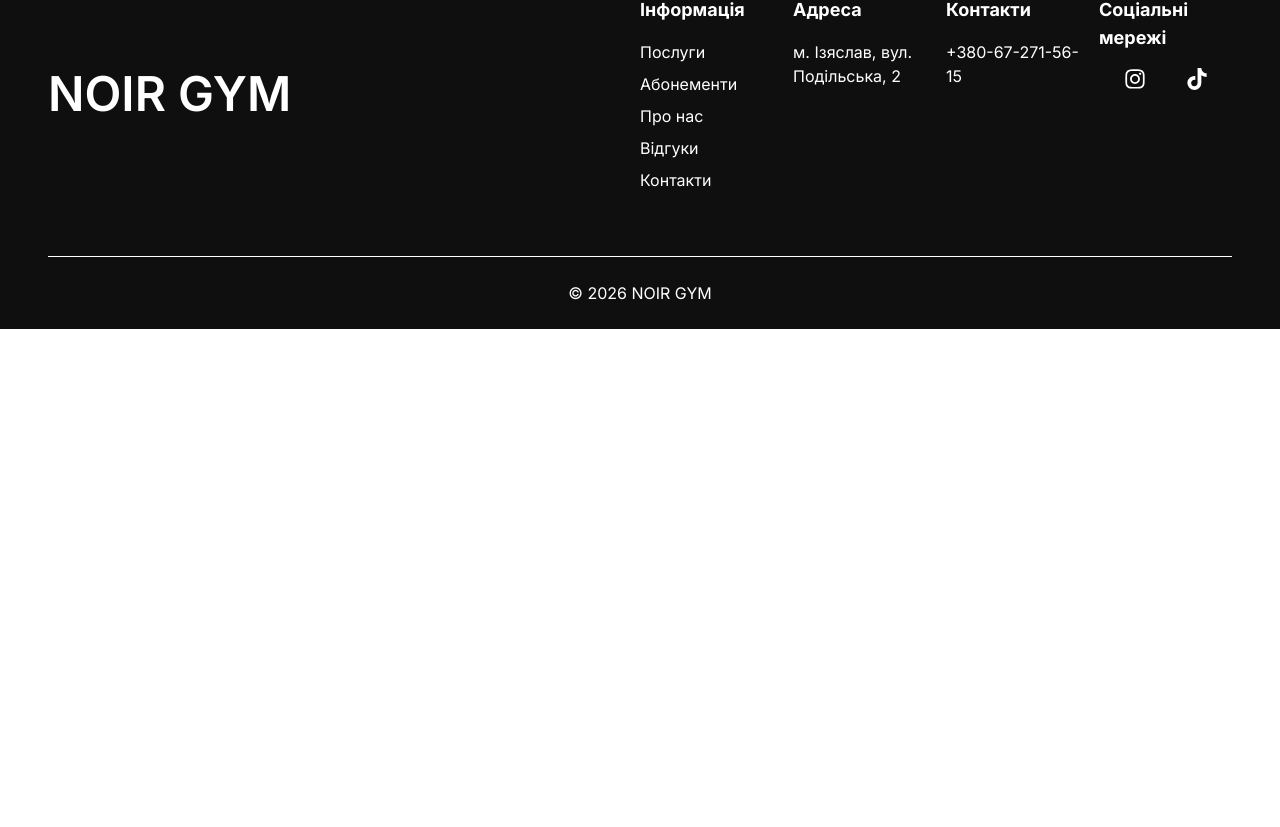
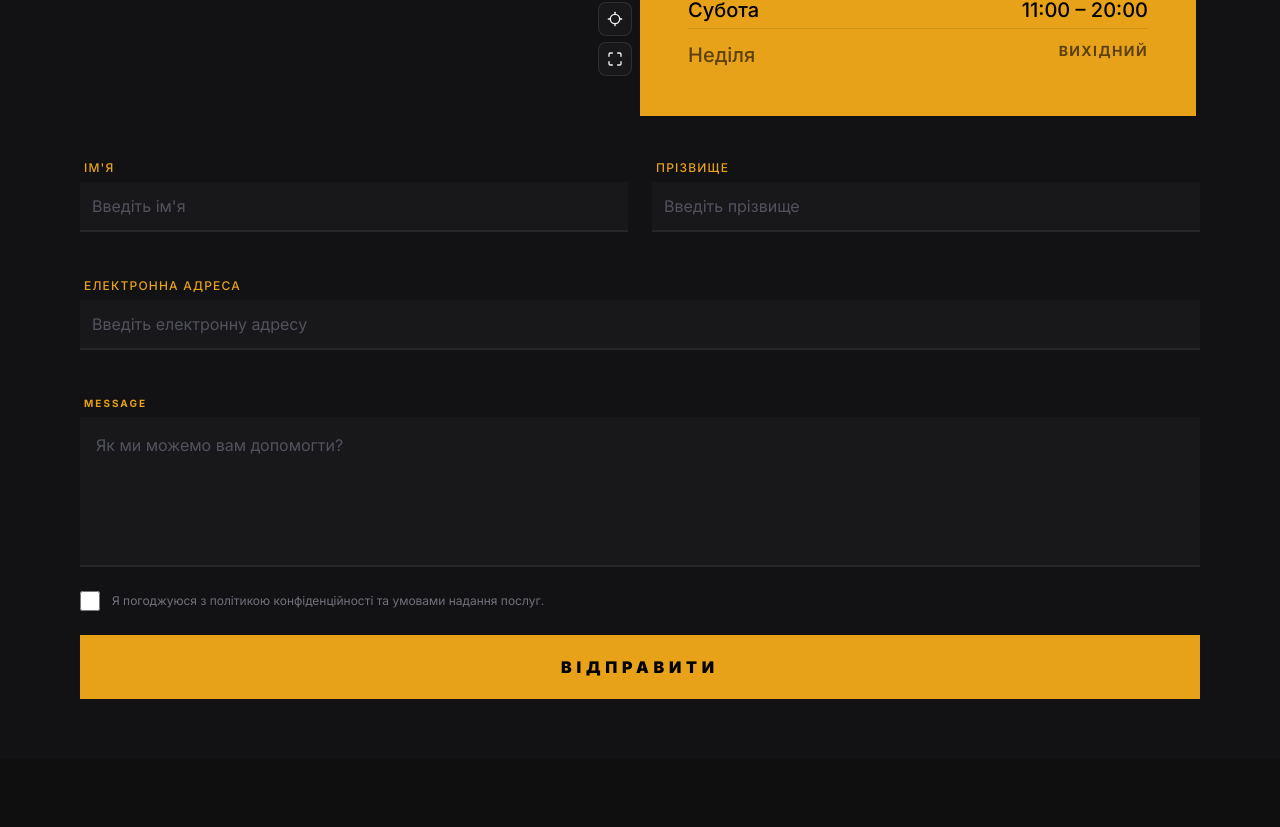
Before and after one commit to r1nozaki/NoirGym, a Next.js app: page /contacts in a window 1280 px wide. Shown: the part 908-1735 px from the top of the page. Before the commit the page ends 1237 px from the top, so only its background shows below. Built offline with nearby package versions, Linux system fonts and the light colour scheme; no server answers.

Commit message:
Added ContactForm

```diff
--- a/package.json
+++ b/package.json
@@ -10,6 +10,7 @@
   },
   "dependencies": {
     "@base-ui/react": "^1.2.0",
+    "@hookform/resolvers": "^5.2.2",
     "class-variance-authority": "^0.7.1",
     "clsx": "^2.1.1",
     "lenis": "^1.3.17",
@@ -19,13 +20,15 @@
     "next": "16.1.6",
     "react": "19.2.3",
     "react-dom": "19.2.3",
+    "react-hook-form": "^7.71.2",
     "react-icons": "^5.5.0",
     "react-slick": "^0.31.0",
     "shadcn": "^4.0.2",
     "slick-carousel": "^1.8.1",
     "styled-components": "^6.3.9",
     "tailwind-merge": "^3.5.0",
-    "tw-animate-css": "^1.4.0"
+    "tw-animate-css": "^1.4.0",
+    "zod": "^4.3.6"
   },
   "devDependencies": {
     "@tailwindcss/postcss": "^4",
--- /dev/null
+++ b/src/components/ContactsPage/ContactForm.tsx
@@ -0,0 +1,102 @@
+'use client'
+
+import { useForm, type SubmitHandler } from 'react-hook-form'
+import {
+	contactFormSchema,
+	type ContactFormType
+} from '../validators/contact-form.schema'
+import { zodResolver } from '@hookform/resolvers/zod'
+import Input from '../UI/Input'
+
+const ContactForm = () => {
+	const {
+		register,
+		handleSubmit,
+		formState: { errors, isSubmitting },
+		reset
+	} = useForm<ContactFormType>({
+		resolver: zodResolver(contactFormSchema),
+		mode: 'onBlur'
+	})
+
+	const onSubmit: SubmitHandler<ContactFormType> = data => {
+		console.log('Дані для Noir Gym:', data)
+		reset()
+	}
+
+	return (
+		<form
+			onSubmit={handleSubmit(onSubmit)}
+			className='w-full z-10 space-y-6'
+		>
+			<div className='grid grid-cols-1 md:grid-cols-2 gap-6'>
+				<Input
+					label="Ім'я"
+					placeholder="Введіть ім'я"
+					error={errors.firstName?.message}
+					{...register('firstName')}
+				/>
+				<Input
+					label='Прізвище'
+					placeholder='Введіть прізвище'
+					error={errors.lastName?.message}
+					{...register('lastName')}
+				/>
+			</div>
+
+			<Input
+				label='Електронна адреса'
+				placeholder='Введіть електронну адресу'
+				error={errors.email?.message}
+				{...register('email')}
+			/>
+			<div className='flex flex-col gap-1.5'>
+				<label className='text-[#e8a21a] text-[10px] uppercase tracking-[0.2em] font-bold ml-1'>
+					Message
+				</label>
+				<textarea
+					{...register('message')}
+					placeholder='Як ми можемо вам допомогти?'
+					className={`
+              bg-zinc-900 text-white p-4 border-b-2 border-zinc-800
+              outline-none transition-all duration-300 min-h-37.5 resize-none
+              focus:border-[#e8a21a] focus:bg-zinc-800/50
+							placeholder:text-zinc-600
+              ${errors.message ? 'border-red-500/50' : ''}
+            `}
+				/>
+				{errors.message && (
+					<span className='text-red-500 text-[10px] uppercase mt-1'>
+						{errors.message.message}
+					</span>
+				)}
+			</div>
+			<div className='flex flex-col gap-2'>
+				<label className='flex items-center gap-3 cursor-pointer group'>
+					<input
+						type='checkbox'
+						{...register('privacyPolicy')}
+						className='w-5 h-5 accent-[#e8a21a] bg-zinc-900 border-zinc-800 rounded cursor-pointer'
+					/>
+					<span className='text-zinc-500 text-xs group-hover:text-zinc-300 transition-colors'>
+						Я погоджуюся з політикою конфіденційності та умовами надання послуг.
+					</span>
+				</label>
+				{errors.privacyPolicy && (
+					<span className='text-red-500 text-[10px] uppercase'>
+						{errors.privacyPolicy.message}
+					</span>
+				)}
+			</div>
+			<button
+				type='submit'
+				disabled={isSubmitting}
+				className='w-full bg-[#e8a21a] text-black font-black py-5 uppercase tracking-[0.3em] hover:bg-white transition-all duration-500 disabled:opacity-50'
+			>
+				{isSubmitting ? 'Відправка...' : 'Відправити'}
+			</button>
+		</form>
+	)
+}
+
+export default ContactForm
--- a/src/components/ContactsPage/ContactsSection.tsx
+++ b/src/components/ContactsPage/ContactsSection.tsx
@@ -1,9 +1,21 @@
+import ContactForm from './ContactForm'
 import ContactsContent from './ContactsContent'
 
 const ContactsSection = () => {
 	return (
-		<section className='px-20 py-15 flex justify-center'>
-			<ContactsContent />
+		<section className='px-20 py-15 flex flex-col items-center gap-5'>
+			<div className='flex flex-col items-center mb-24 text-center z-10'>
+				<h1 className='text-5xl md:text-6xl text-white uppercase font-black mb-4 tracking-tighter'>
+					Знайди свій <span className='text-[#e8a21a]'>Noir Gym</span>
+				</h1>
+				<p className='text-white/50 font-medium text-lg uppercase tracking-[0.3em] max-w-xl'>
+					Ми чекаємо на тебе в самому серці міста
+				</p>
+			</div>
+			<div className='w-full flex flex-col items-center gap-10'>
+				<ContactsContent />
+				<ContactForm />
+			</div>
 		</section>
 	)
 }
--- /dev/null
+++ b/src/components/UI/Input.tsx
@@ -0,0 +1,52 @@
+import { forwardRef, InputHTMLAttributes } from 'react'
+
+interface InputProps extends InputHTMLAttributes<HTMLInputElement> {
+	label?: string
+	error?: string
+}
+
+const Input = forwardRef<HTMLInputElement, InputProps>(
+	({ label, error, className = '', ...props }, ref) => {
+		return (
+			<div className='flex flex-col w-full gap-1.5'>
+				{label && (
+					<label className='text-[#e8a21a] text-xs uppercase tracking-widest font-medium ml-1'>
+						{label}
+					</label>
+				)}
+
+				<input
+					ref={ref}
+					{...props}
+					className={`
+            bg-zinc-900
+            text-white
+            p-3
+            border-b-2
+            border-zinc-800
+            outline-none
+            transition-all
+            duration-300
+            placeholder:text-zinc-600
+            focus:border-[#e8a21a]
+            focus:bg-zinc-800/50
+            ${error ? 'border-red-500/50 focus:border-red-500' : ''}
+            ${className}
+          `}
+				/>
+
+				<div className='h-4'>
+					{error && (
+						<span className='text-red-500 text-[10px] uppercase font-bold tracking-tighter'>
+							{error}
+						</span>
+					)}
+				</div>
+			</div>
+		)
+	}
+)
+
+Input.displayName = 'Input'
+
+export default Input
--- /dev/null
+++ b/src/components/validators/contact-form.schema.ts
@@ -0,0 +1,27 @@
+import * as z from 'zod'
+
+export const contactFormSchema = z.object({
+	firstName: z
+		.string()
+		.trim()
+		.min(2, "Ім'я повинно складатися мінімум з 2 символів")
+		.max(50, "Ім'я занадто довге"),
+	lastName: z
+		.string()
+		.trim()
+		.min(2, 'Прізвище повинно складатися мінімум з 2 символів')
+		.max(50, 'Прізвище занадто довге'),
+	email: z.email(),
+	message: z
+		.string()
+		.trim()
+		.min(15, 'Повідомлення повинно складатися мінімум з 15 символів')
+		.max(150, 'Повідомлення занадто довге'),
+	privacyPolicy: z.literal(true, {
+		error: () => ({
+			message: 'Ви повинні погодитися з політикою конфіденційності'
+		})
+	})
+})
+
+export type ContactFormType = z.infer<typeof contactFormSchema>
```
Also changed, not shown: 1 other file (tests, documents, lock files or other folders).
